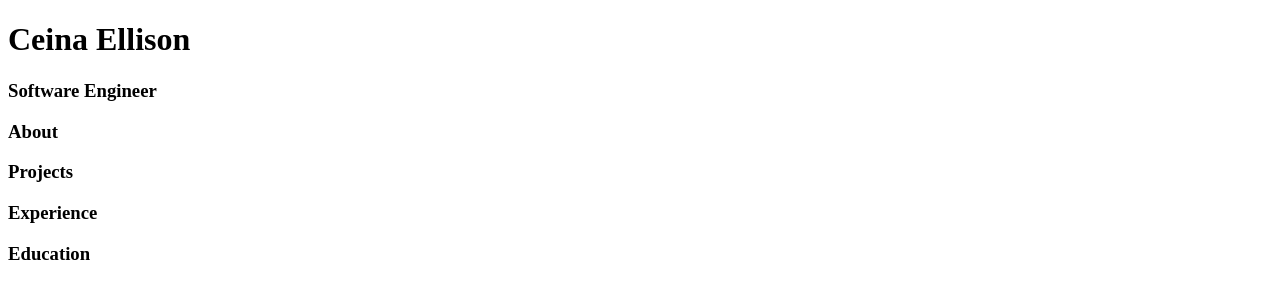
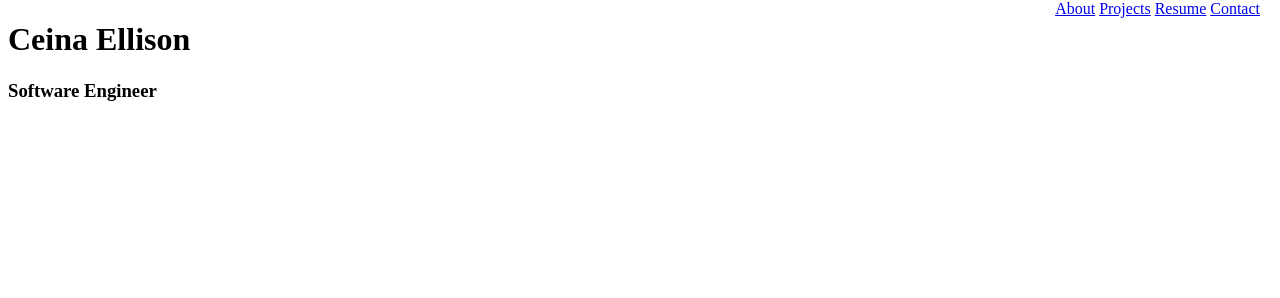
Before and after one commit to xcbhx/portfolio, a plain HTML site: page index.html in a window 1280 px wide. Drawn offline with Linux system fonts and the light colour scheme.

Commit message:
added navbar

```diff
--- /dev/null
+++ b/css/main.css
@@ -0,0 +1,13 @@
+#navBar {
+  position: fixed;
+  top: 0;
+  right: 0;
+  padding-right: 20px;
+}
+
+navLink {
+  font-size: 20px;
+  display: flex;
+  justify-content: end;
+  text-decoration: dotted;
+}
--- a/index.html
+++ b/index.html
@@ -4,16 +4,21 @@
   <meta charset="UTF-8">
   <meta name="viewport" content="width=device-width, initial-scale=1.0">
   <title>Ceina Ellison Portfolio</title>
+  <link rel="stylesheet" href="css/main.css">
+  <script defer src="js/main.js"></script>
 </head>
 <body>
   <main>
+    <nav>
+      <div id="navBar">
+        <a href="#header-2" class="navLink">About</a>
+        <a href="#header-3" class="navLink">Projects</a>
+        <a href="#header-5" class="navLink">Resume</a>
+        <a href="#header-4" class="navLink">Contact</a>
+      </div>
+    </nav>
     <h1>Ceina Ellison</h1>
     <h3>Software Engineer</h3>
-
-    <h3>About</h3>
-    <h3>Projects</h3>
-    <h3>Experience</h3>
-    <h3>Education</h3>
   </main>
 </body>
 </html>
```
Also changed, not shown: js/main.js (added).
